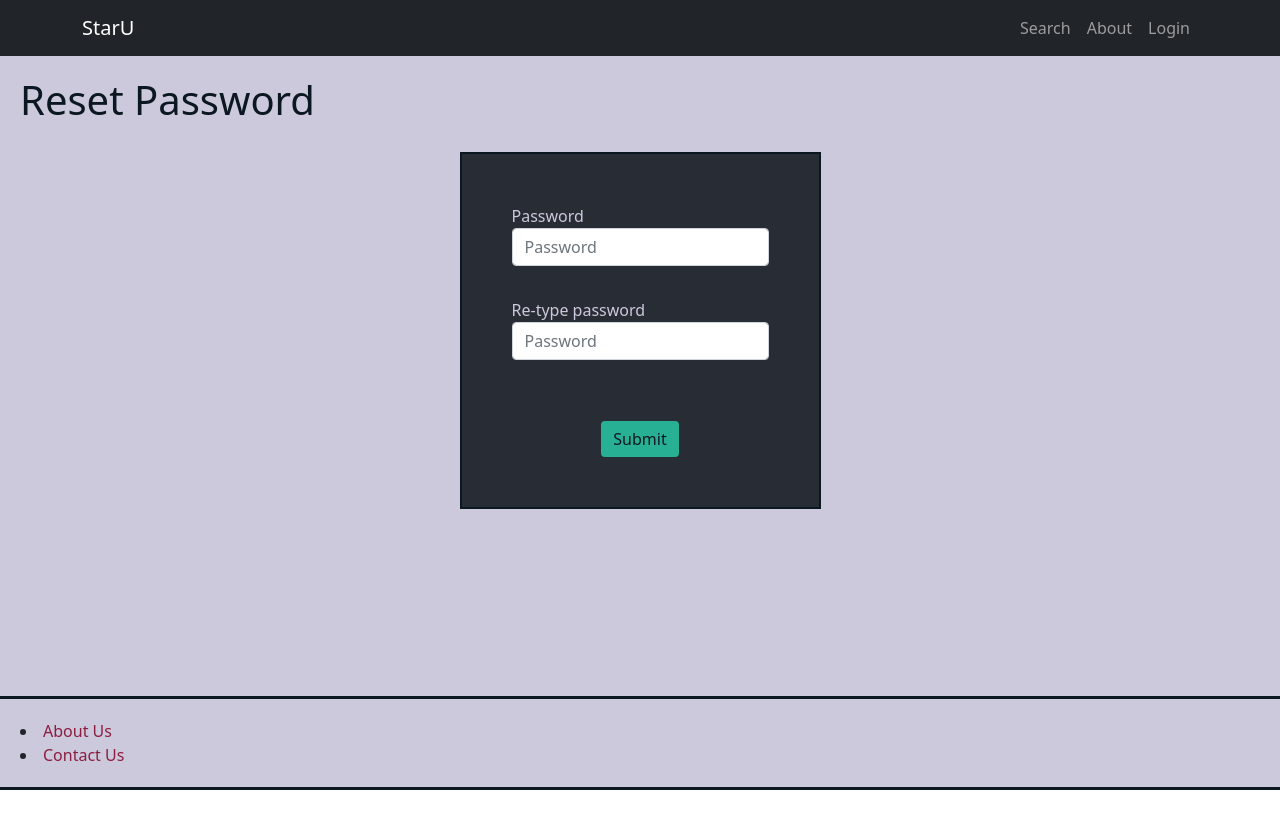
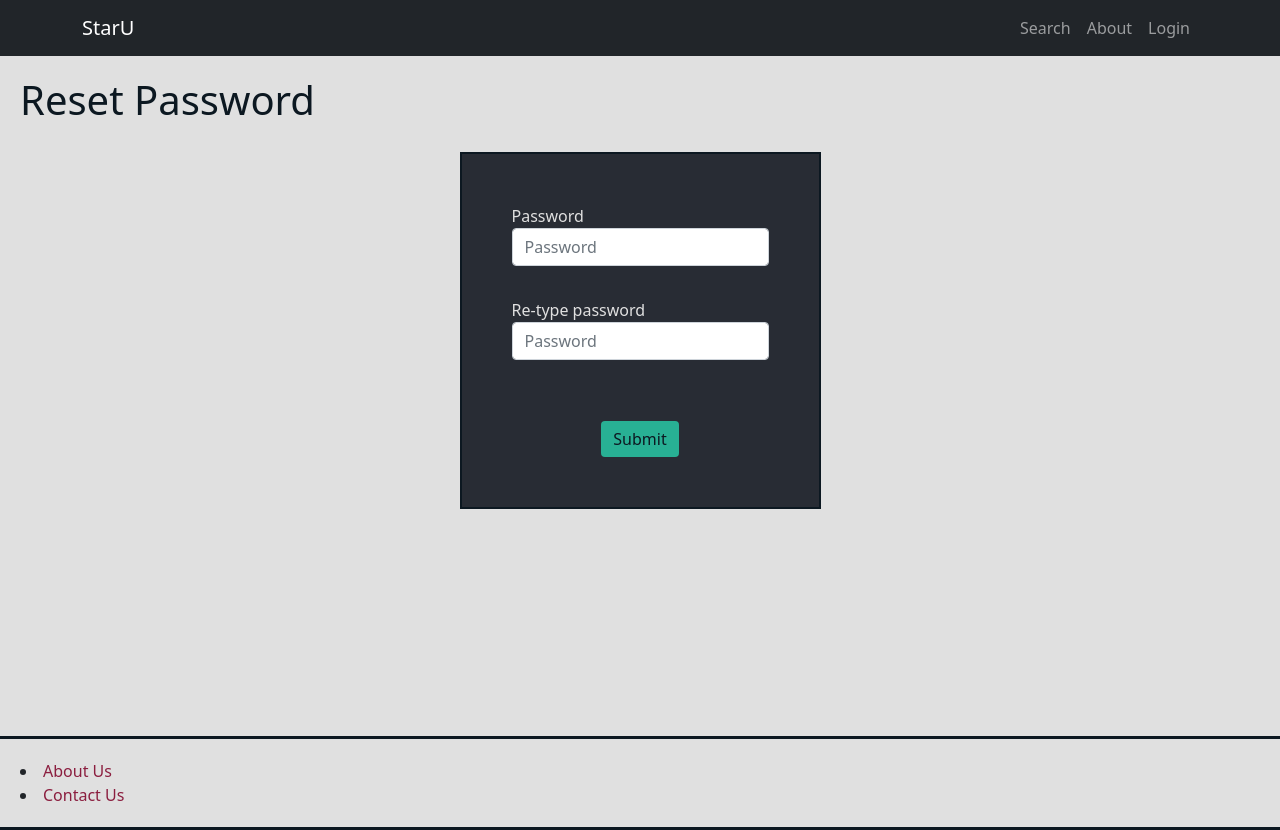
Before and after one commit to TimWargo/staru, a React (Create React App) app: page /reset in a window 1280 px wide. Before the commit the page ends 800 px from the top, so only its background shows below. Built offline with nearby package versions, Linux system fonts and the light colour scheme.

Commit message:
Changed site background color

```diff
--- a/src/Components/LandingPage/main.css
+++ b/src/Components/LandingPage/main.css
@@ -2,8 +2,8 @@
     display: flex;
     flex-direction: column;
     justify-content: flex-start;
-    height: 80%;
-    background-color: #CCC9DC;
+    height: 85%;
+    background-color: #E0E0E0;
     color: #0C1821;
     padding: 20px;
 }
@@ -11,7 +11,7 @@
 .innerBody {
     border: solid #0C1821 2px;
     background-color: #282c34;
-    color: #CCC9DC;
+    color: #E0E0E0;
     padding: 50px;
     margin-left: auto;
     margin-right: auto;
@@ -19,7 +19,7 @@
 }
 
 .footer {
-    background-color: #CCC9DC;
+    background-color: #E0E0E0;
     border-top: solid #0C1821 3px;
     border-bottom: solid #0C1821 3px;
     padding: 20px;
--- a/src/Components/LoginForm/LoginForm.css
+++ b/src/Components/LoginForm/LoginForm.css
@@ -51,13 +51,13 @@ body, html, .App, #root, .auth-wrapper {
   text-align: center;
   font-size: 16px;
   padding-top: 5px;
-  color: #CCC9DC;
+  color: #E0E0E0;
   margin-top: 15px;
   margin-bottom:-5px;
 }
 .have-account {
   text-align:center;
-  color: #CCC9DC;
+  color: #E0E0E0;
 }
 
 .have-account a {
--- a/src/Components/SignupForm/SignupForm.css
+++ b/src/Components/SignupForm/SignupForm.css
@@ -1,6 +1,6 @@
 .modal-header {
     background-color: #282c34;
-    color: #CCC9DC;
+    color: #E0E0E0;
     /*
     border-left: solid #8B1E3F 3px;
     border-right: solid #8B1E3F 3px;
@@ -10,7 +10,7 @@
 
 .modal-body {
     background-color: #282c34;
-    color: #CCC9DC;
+    color: #E0E0E0;
     /*
     border-left: solid #8B1E3F 3px;
     border-right: solid #8B1E3F 3px;
@@ -20,7 +20,7 @@
 
 .modal-footer {
     background-color: #282c34;
-    color: #CCC9DC;
+    color: #E0E0E0;
     height: 60px;
     display:flex;
 }
```
